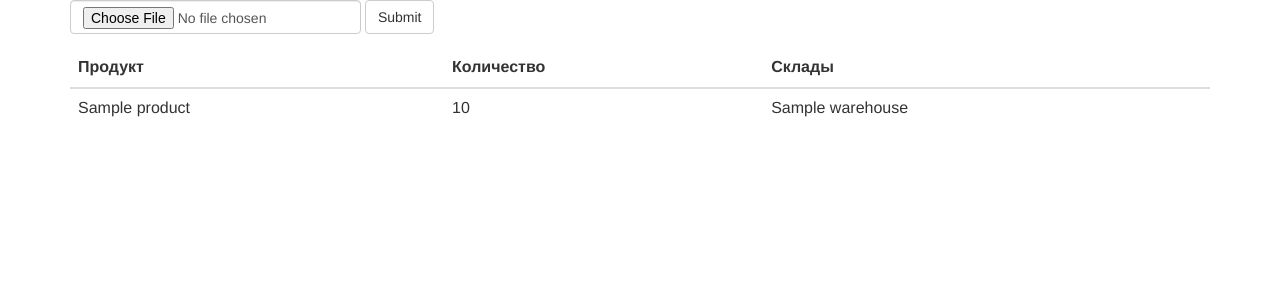
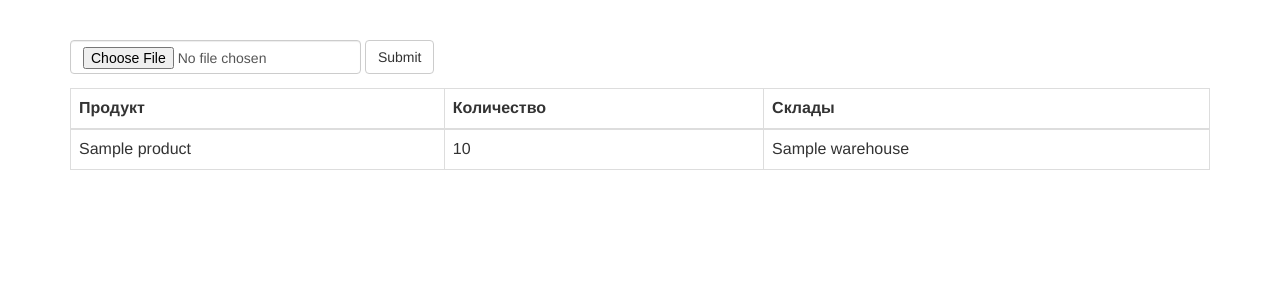
Before and after one commit to lakimon1313/test_task, a PHP site: page / in a window 1280 px wide. Shown: the top 300 px of the page. Run offline with PHP 8.4, Linux system fonts and the light colour scheme; tables that the repository leaves empty or names only in its code hold one stand-in row (values such as "Sample post").

Commit message:
almost done 3

```diff
--- a/index.php
+++ b/index.php
@@ -8,7 +8,6 @@ if (isset($_FILES['csv_file'])) {
     $tableData = $model->parseCSV();
     if (isset($tableData['error'])) {
         $error = $tableData['error'];
-        $tableData = [];
     }
 }
 
@@ -21,21 +20,20 @@ $tableData = $model->getData();
     <link rel="stylesheet" href="assets/bootstrap.min.css">
 </head>
 <body>
-<div class="row">
-    <div class="container">
+<div class="container" style="padding-top: 40px">
     <?php if (isset($error)) { ?>
         <h1 class="bg-danger"><?= $error ?></h1>
     <?php } ?>
     <form class="form-inline" enctype="multipart/form-data" id="add_csv" name="add_csv" action="" method="post">
         <div class="form-group">
             <label class="sr-only" for="email">Загрузите CSV файл</label>
-                <input type="file" class="form-control" name="csv_file" id="csv_file">
+            <input type="file" required class="form-control" name="csv_file" id="csv_file">
         </div>
         <button type="submit" class="btn btn-default">Submit</button>
     </form>
 
     <div>
-            <table class="table">
+        <table class="table table-bordered">
             <thead>
             <tr>
                 <th>Продукт</th>
@@ -55,6 +53,5 @@ $tableData = $model->getData();
         </table>
     </div>
 </div>
-</div>
 </body>
 </html>
```
Lines whose indentation alone changed are shown as unchanged.
